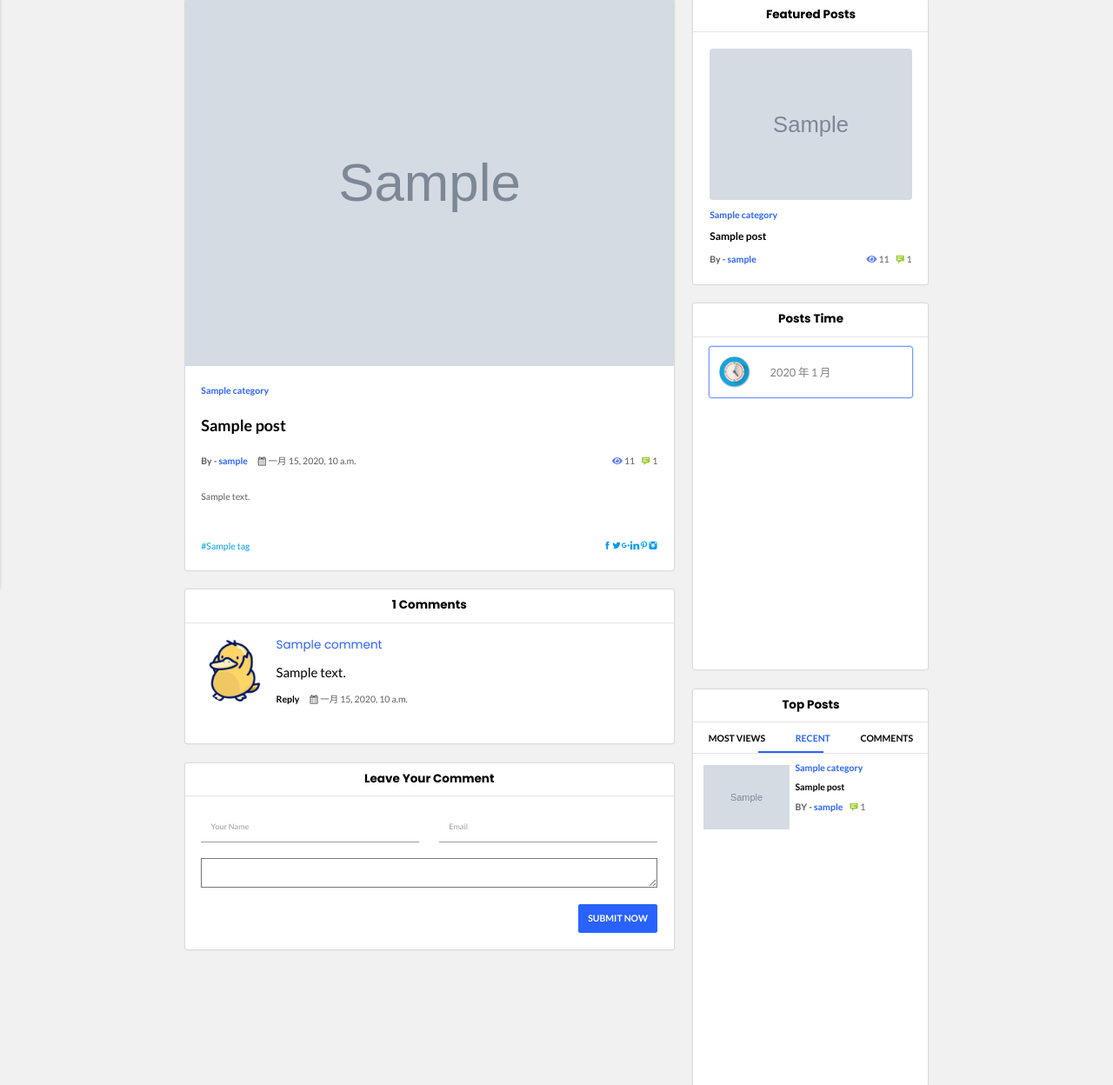
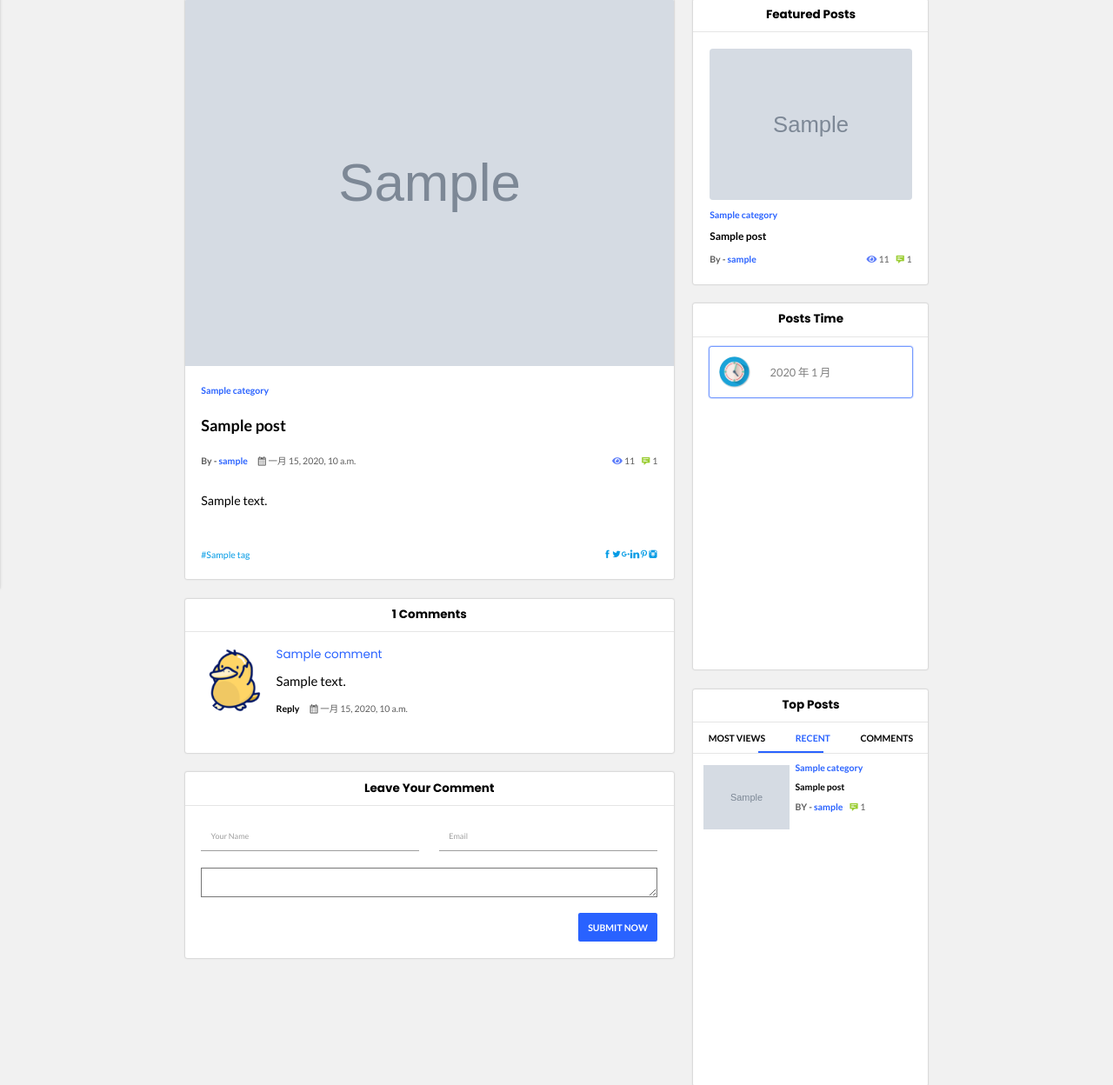
Before and after one commit to Eddliy/myblog, a Django app: page /post/1/ in a window 1280 px wide; the page is wider, and only the part inside the window is pictured. Shown: the part 169-1417 px from the top of that part at 87% size. Run offline with Django 3.2, Linux system fonts and the light colour scheme; tables that the repository leaves empty hold one stand-in row (values such as "Sample post"); grey boxes marked "Sample" are stand-in pictures; parts of the project's set-up code (start-up, migrations or seed data) failed here and were passed over; some libraries are stand-ins or nearby versions; some web fonts are replaced.

Commit message:
Update detail.html

```diff
--- a/templates/blog/detail.html
+++ b/templates/blog/detail.html
@@ -87,7 +87,7 @@
 
 				<div class="w100dt mb-50">
 
-					<div style="height:auto;word-wrap:break-word;word-break:break-all;overflow:hidden;">
+					<div style="height:auto;word-wrap:break-word;word-break:break-all;overflow:hidden;font-size:19px;color:black;line-height:200%;">
 						{{ post.body|safe }}
 					</div>
 
```
